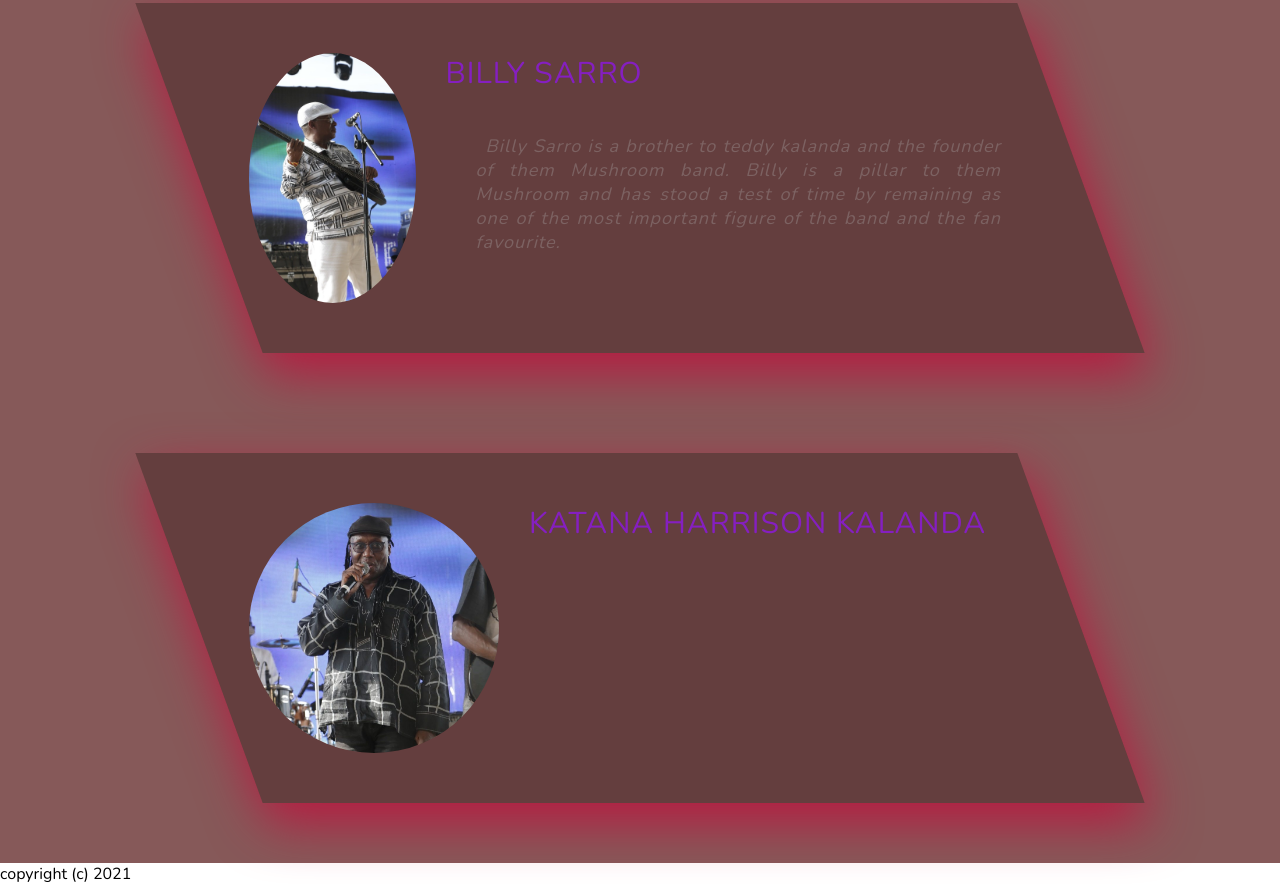
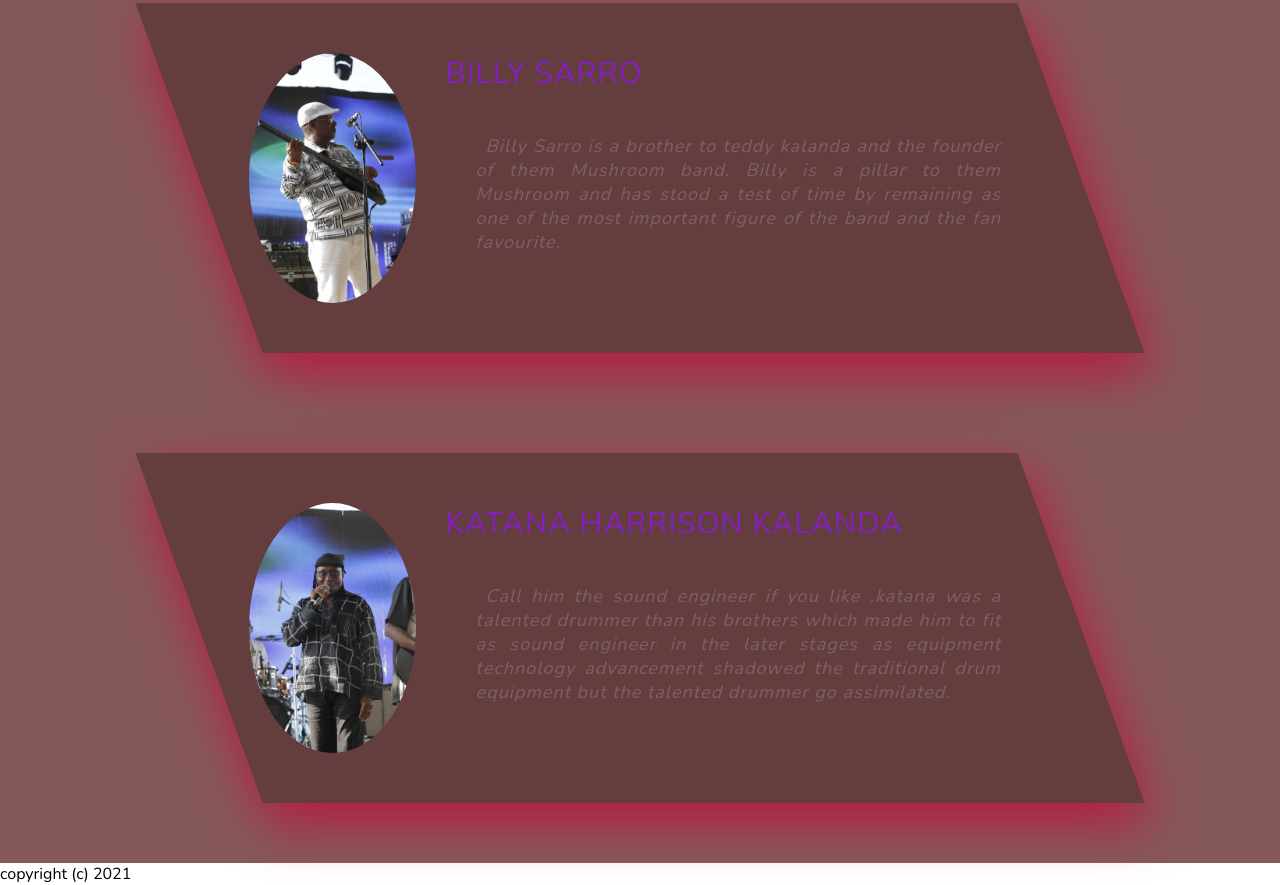
Before and after one commit to JAMAL-MOHAMED-JALDESA-2893/FAVOURITE-BAND, a plain HTML site: page index.html in a window 1280 px wide. Shown: the part 2695-3580 px from the top of the page. Drawn offline with nearby package versions, Linux system fonts and the light colour scheme.

Commit message:
corrected a paragraph

```diff
--- a/index.html
+++ b/index.html
@@ -109,7 +109,9 @@
             Katana Harrison kalanda
           </h1>
           <p class="paragraph">
-
+            Call him the sound engineer if you like .katana was a talented drummer than his brothers which
+            made him to fit as sound engineer in the later stages as equipment technology advancement
+            shadowed the traditional drum equipment but the talented drummer go assimilated.
 
           </p>
         </div>
```
